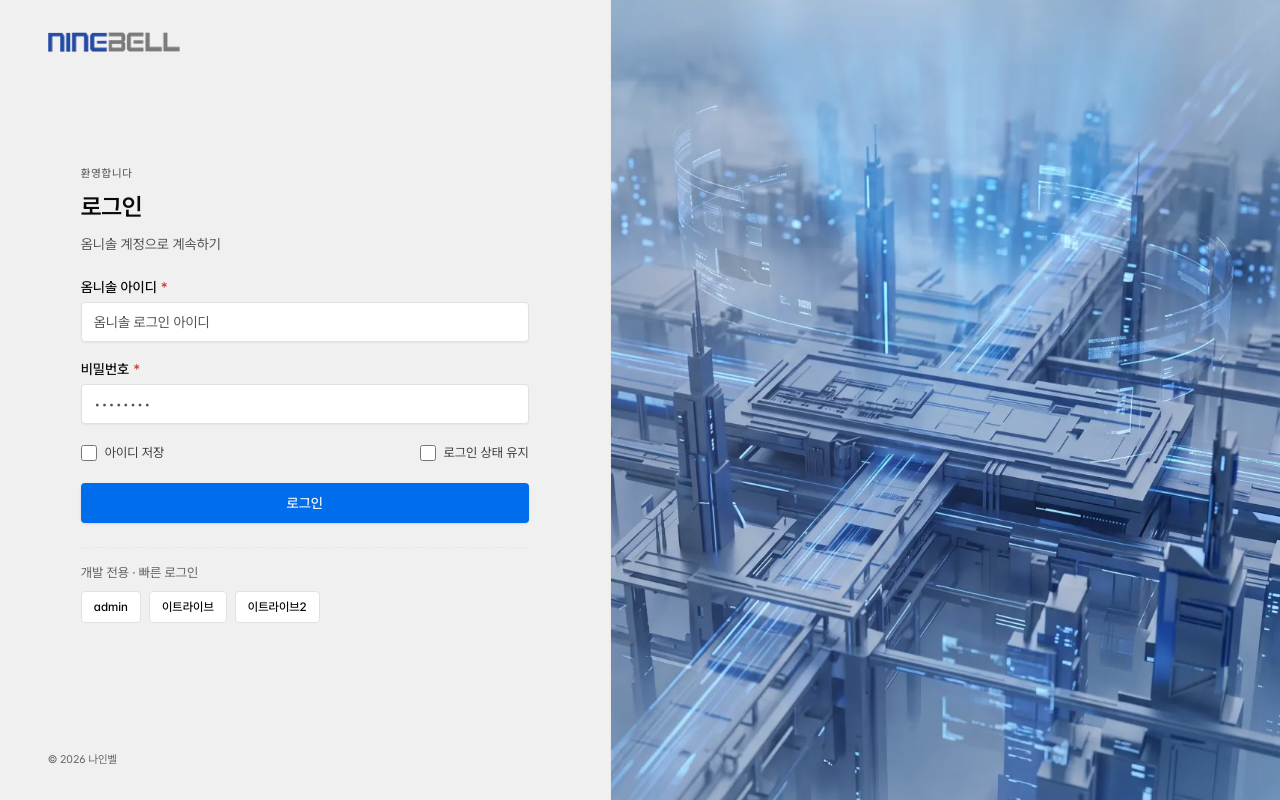
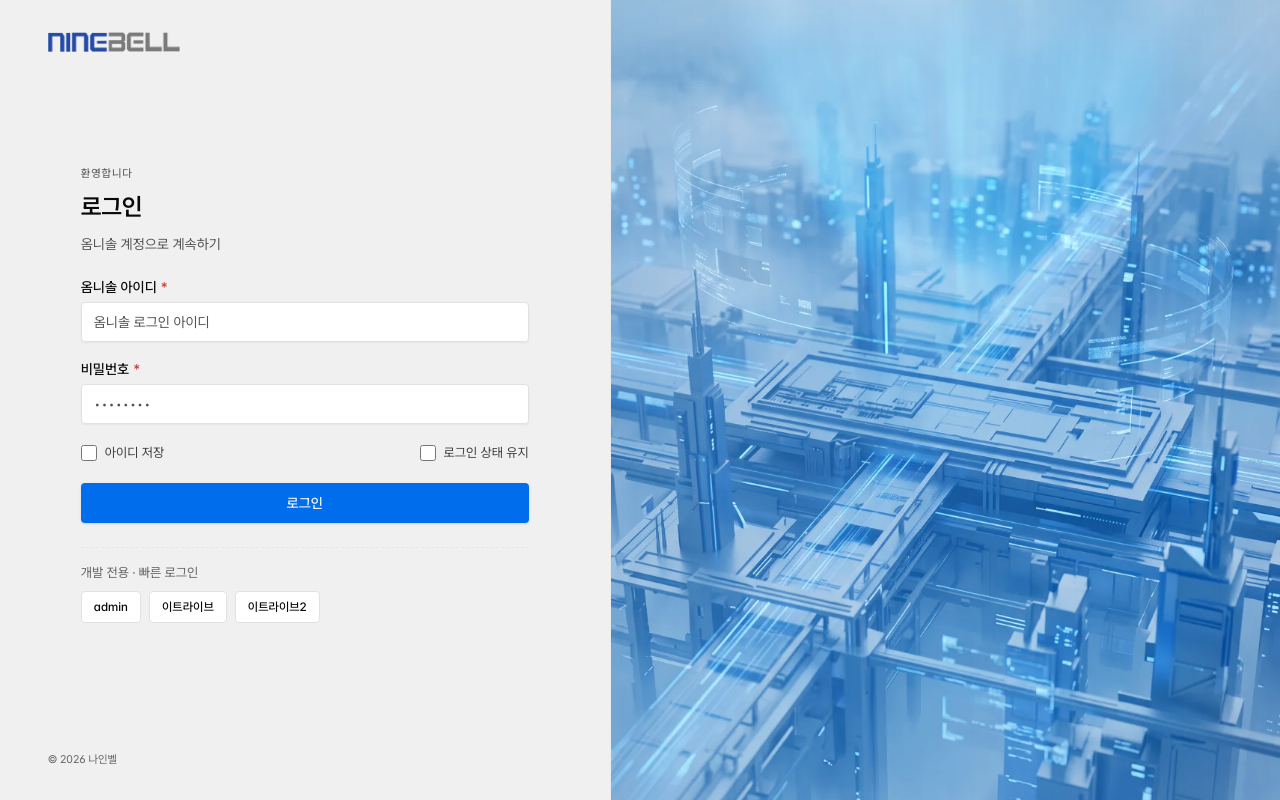
Before and after one commit to wishdevs/ninebell, a Next.js app: page /login in a window 1280 px wide. Built offline with nearby package versions, Linux system fonts and the light colour scheme; no server answers.

Commit message:
feat(ui): EmptyNote 3단계 빈상태 티어 + 아우로라 CSS 처리 + sticky테이블·인라인select 문서화 (디자인시스템 정리 WS7)

```diff
--- a/src/app/(app)/agents/[id]/_components/agent-runs-panel.tsx
+++ b/src/app/(app)/agents/[id]/_components/agent-runs-panel.tsx
@@ -3,6 +3,7 @@
 import { useCallback, useEffect, useState } from 'react';
 import { RiDeleteBinLine, RiLoader4Line, RiPlayMiniLine, RiRefreshLine } from '@remixicon/react';
 import { Button } from '@/components/ui/button';
+import { EmptyNote } from '@/components/ui/empty-note';
 import { ApiError } from '@/lib/api/client';
 import { formatDateTime } from '@/lib/data/format';
 import { deleteTemplate, fetchTemplates, type RunTemplate } from '@/lib/live/runs-api';
@@ -90,10 +91,10 @@ function TemplateList({
   if (templates === null) return <Notice>템플릿을 불러오는 중…</Notice>;
   if (templates.length === 0) {
     return (
-      <Notice>
+      <EmptyNote>
         저장된 템플릿이 없습니다. 대화형 실행을 완료한 뒤 결과에서 &lsquo;템플릿으로 저장&rsquo;할
         수 있습니다.
-      </Notice>
+      </EmptyNote>
     );
   }
   return (
--- a/src/app/(app)/agents/[id]/_components/live-side-panel.tsx
+++ b/src/app/(app)/agents/[id]/_components/live-side-panel.tsx
@@ -3,6 +3,7 @@
 import { useEffect, useRef, useState } from 'react';
 import { RiCheckLine, RiErrorWarningLine } from '@remixicon/react';
 import { Tabs, TabsContent, TabsList, TabsTrigger } from '@/components/ui/tabs';
+import { EmptyNote } from '@/components/ui/empty-note';
 import { LiveChatCard } from '@/components/live/LiveChatCard';
 import { LiveChoiceCard } from '@/components/live/LiveChoiceCard';
 import { LiveGridCard } from '@/components/live/LiveGridCard';
@@ -164,9 +165,7 @@ const LOG_LABEL: Record<LiveLogLevel, string> = {
 
 export function LiveLogList({ logs }: { logs: readonly LiveLogLine[] }) {
   if (logs.length === 0) {
-    return (
-      <p className="text-foreground-tertiary py-6 text-center text-[12px]">아직 로그가 없습니다.</p>
-    );
+    return <EmptyNote>아직 로그가 없습니다.</EmptyNote>;
   }
   return (
     <ul className="flex flex-col gap-0.5">
--- a/src/app/(app)/design-system/_components/component-sections.tsx
+++ b/src/app/(app)/design-system/_components/component-sections.tsx
@@ -9,6 +9,7 @@ import {
 import { Button } from '@/components/ui/button';
 import { Chip } from '@/components/ui/chip-set';
 import { EmptyHint } from '@/components/ui/empty-hint';
+import { EmptyNote } from '@/components/ui/empty-note';
 import { EmptyState } from '@/components/ui/empty-state';
 import { SectionCard } from '@/components/ui/section-card';
 import { SentimentBadge } from '@/components/ui/sentiment-badge';
@@ -155,10 +156,10 @@ export function EmptyShowcaseSection() {
     <SectionCard
       caption="컴포넌트"
       title="빈 상태"
-      description="규모에 따라 세 단계로 사용합니다. 페이지·섹션은 EmptyState(가능하면 action 으로 다음 행동 제공), 사이드 패널·하위 카드는 EmptyHint, 테이블 셀 단위 결측은 '—' 대시 하나."
+      description="규모에 따라 단계로 사용합니다. 페이지·섹션은 EmptyState(가능하면 action 으로 다음 행동 제공), 사이드 패널·하위 카드는 EmptyHint, 인라인 리스트·패널 내부의 가벼운 안내는 EmptyNote, 테이블 셀 단위 결측은 '—' 대시 하나."
       density="comfortable"
     >
-      <div className="grid items-start gap-5 md:grid-cols-2">
+      <div className="grid items-start gap-5 md:grid-cols-3">
         <EmptyState
           icon={<RiSearchLine size={18} aria-hidden />}
           title="조건에 맞는 결과가 없습니다"
@@ -174,6 +175,9 @@ export function EmptyShowcaseSection() {
           title="알림 없음"
           description="새 활동이 도착하면 이곳에 표시됩니다."
         />
+        <div className="border-border-subtle bg-surface rounded-[var(--radius-md)] border p-4">
+          <EmptyNote>아직 로그가 없습니다.</EmptyNote>
+        </div>
       </div>
     </SectionCard>
   );
--- a/src/app/(app)/design-system/page.tsx
+++ b/src/app/(app)/design-system/page.tsx
@@ -91,6 +91,29 @@ export default function DesignSystemPage() {
 
       <Anchor id="table-loading">
         <TableLoadingSection />
+        <SectionCard
+          caption="레퍼런스"
+          title="테이블 패턴"
+          description="새 데모를 만들지 않고 이미 구현된 화면을 그대로 참조합니다."
+          density="comfortable"
+        >
+          <div className="text-foreground-secondary flex flex-col gap-3 text-[length:var(--text-body-sm)] leading-relaxed">
+            <p>
+              <span className="text-foreground font-semibold">Sticky 헤더 테이블</span> —
+              헤더 행에 <span className="font-mono text-xs">sticky top-0 z-10</span>, 스크롤
+              컨테이너에 <span className="font-mono text-xs">max-h-[520px] overflow-y-auto</span>를
+              적용해 긴 목록에서도 컬럼 라벨이 항상 보이게 한다. 참고 구현:{' '}
+              <span className="font-mono text-xs">code-catalog-manager.tsx</span>.
+            </p>
+            <p>
+              <span className="text-foreground font-semibold">셀 내 인라인 Select · Popover 행 메뉴</span>{' '}
+              — 테이블 셀 안에서 바로 값을 바꾸는 인라인 Select와, 행 끝의 케밥 버튼에서 여는 Popover
+              기반 행 액션 메뉴 조합. 참고 구현:{' '}
+              <span className="font-mono text-xs">members-table.tsx</span> /{' '}
+              <span className="font-mono text-xs">member-row-actions.tsx</span>.
+            </p>
+          </div>
+        </SectionCard>
       </Anchor>
 
       <Anchor id="forms">
--- a/src/app/(auth)/layout.tsx
+++ b/src/app/(auth)/layout.tsx
@@ -50,6 +50,9 @@ function HeroPanel() {
         sizes="(min-width: 1024px) 55vw, 0px"
         className="object-cover"
       />
+      {/* 은은한 오로라 드리프트 — 정적 아트워크 위에 미세한 생동감을 더하는 앰비언스(reduced-motion 시 자동 정지). */}
+      <div aria-hidden className="animate-aurora-a" />
+      <div aria-hidden className="animate-aurora-b" />
       {/* 좌측 경계 seam 을 아주 옅게 블렌딩(브랜드 톤 유지, 과하지 않게). */}
       <div
         aria-hidden
--- a/src/app/globals.css
+++ b/src/app/globals.css
@@ -273,9 +273,23 @@ samp {
   }
 }
 .animate-aurora-a {
+  position: absolute;
+  inset: -20%;
+  border-radius: 9999px;
+  background: color-mix(in oklab, var(--accent) 35%, transparent);
+  filter: blur(64px);
+  mix-blend-mode: screen;
+  pointer-events: none;
   animation: aurora-a 26s ease-in-out infinite;
 }
 .animate-aurora-b {
+  position: absolute;
+  inset: -20%;
+  border-radius: 9999px;
+  background: color-mix(in oklab, var(--accent) 25%, transparent);
+  filter: blur(64px);
+  mix-blend-mode: screen;
+  pointer-events: none;
   animation: aurora-b 32s ease-in-out infinite;
 }
 
--- a/src/components/live/LiveGridCard.tsx
+++ b/src/components/live/LiveGridCard.tsx
@@ -3,6 +3,7 @@
 import { useCallback, useEffect, useId, useMemo, useRef, useState } from 'react';
 import { RiCheckLine, RiSearchLine, RiStarFill, RiStarLine, RiTableLine } from '@remixicon/react';
 import { Button } from '@/components/ui/button';
+import { EmptyNote } from '@/components/ui/empty-note';
 import { Spinner } from '@/components/ui/spinner';
 import { useFavorites } from '@/lib/live/use-favorites';
 import type {
@@ -221,9 +222,7 @@ export function LiveGridCard({ hitl, onQuery, onSubmit }: LiveGridCardProps) {
     return (
       <div className="flex h-full min-h-0 flex-col">
         <GridHeader title={hitl.title} prompt={hitl.prompt} />
-        <p className="text-foreground-tertiary py-10 text-center text-[12px]">
-          정리할 거래내역이 없습니다.
-        </p>
+        <EmptyNote py={10}>정리할 거래내역이 없습니다.</EmptyNote>
       </div>
     );
   }
--- /dev/null
+++ b/src/components/ui/empty-note.tsx
@@ -0,0 +1,31 @@
+import type { ReactNode } from 'react';
+import { cn } from '@/lib/utils';
+
+interface EmptyNoteProps {
+  children: ReactNode;
+  /** 상하 패딩 프리셋 — 기본 6(패널 내부), 카드 전체를 대체할 때는 10. */
+  py?: 6 | 10;
+  className?: string;
+}
+
+/**
+ * 보더 없는 순수 텍스트 빈 상태 — 3단계 빈 상태 스펙트럼 중 가장 가벼운 티어.
+ *
+ * - `EmptyState` — 페이지/섹션급, 보더 + 아이콘 + 액션 슬롯.
+ * - `EmptyHint` — 중첩 카드급, 점선 보더.
+ * - `EmptyNote`(이 컴포넌트) — 인라인 리스트/패널 내부의 가벼운 안내, 보더 없음.
+ */
+export function EmptyNote({ children, py = 6, className }: EmptyNoteProps) {
+  return (
+    <p
+      role="status"
+      className={cn(
+        'text-foreground-tertiary text-center text-[12px]',
+        py === 10 ? 'py-10' : 'py-6',
+        className,
+      )}
+    >
+      {children}
+    </p>
+  );
+}
```
